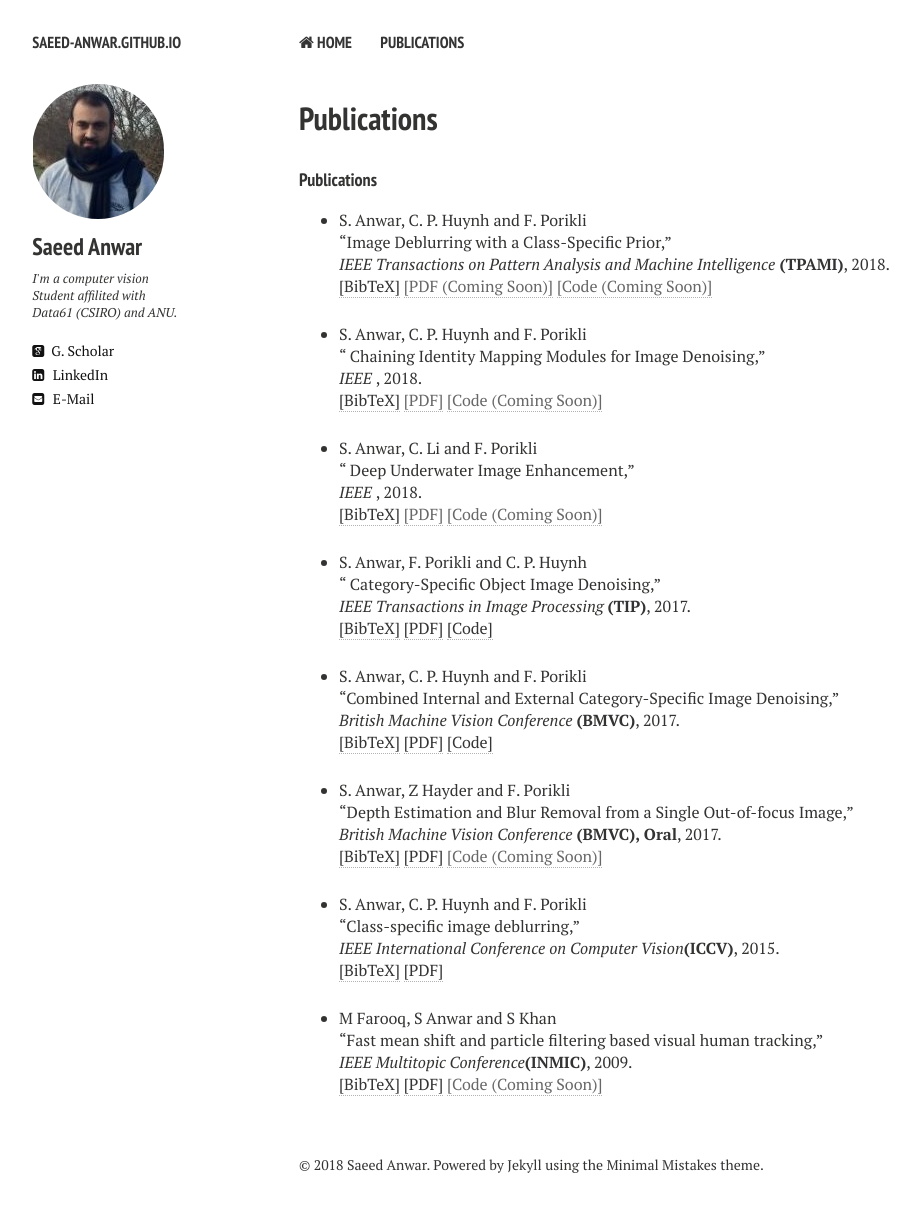
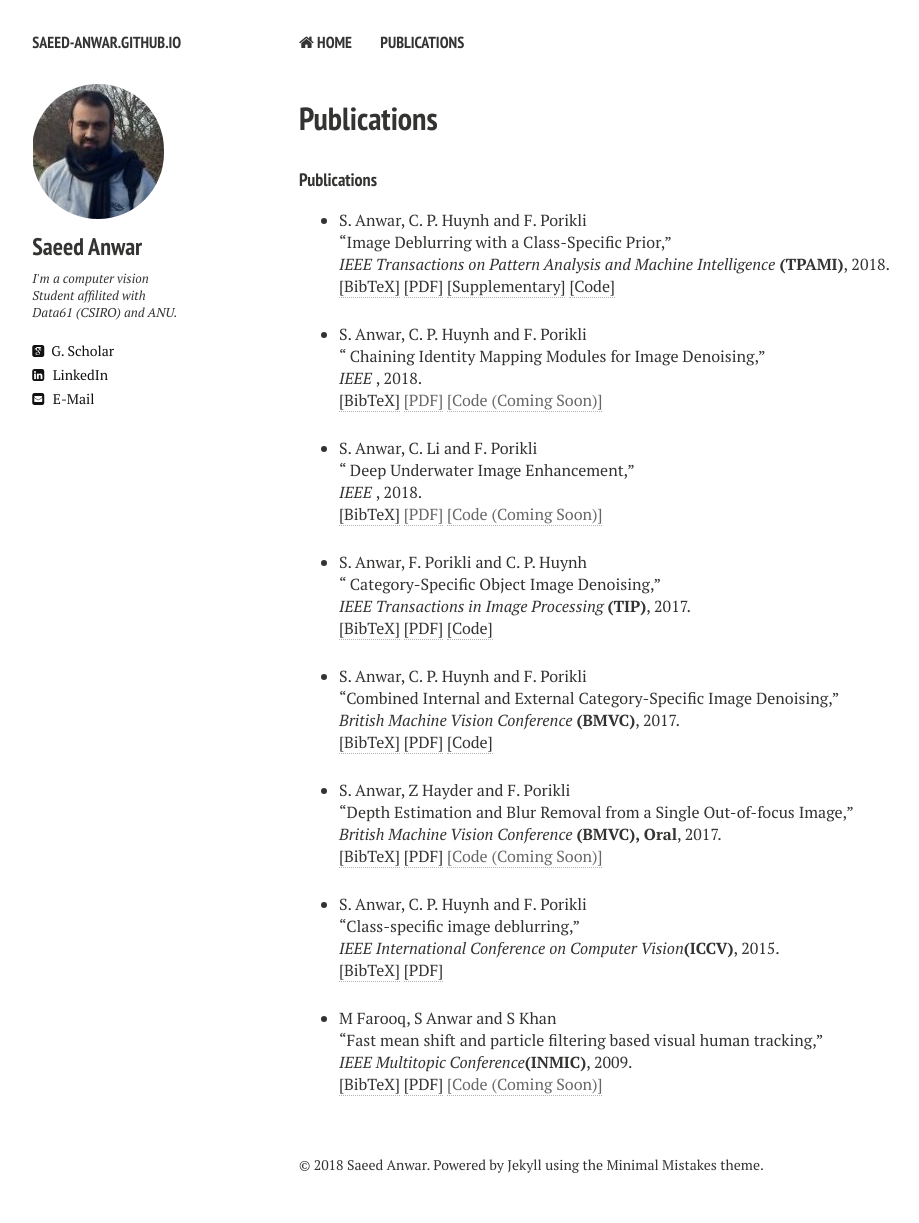
Before and after one commit to saeed-anwar/saeed-anwar.github.io, a Jekyll site: the page built from publications.md, in a window 1280 px wide. Shown: the whole page, without its empty margins (21-940 px from the left). Built offline with Jekyll 4.4.1, drawn with Linux system fonts in a browser that asks for light colours; nearby versions of some CDN libraries.

Commit message:
TPAMI uploaded

```diff
--- a/_layouts/publications.html
+++ b/_layouts/publications.html
@@ -97,8 +97,9 @@ S. Anwar, C. P. Huynh and F. Porikli <br>
 
 <br />
 <a href="javascript:toggleBibtex('Anwar2018PAMI')">[BibTeX]</a>
-<a href="">[PDF (Coming Soon)]</a>
-<a href="">[Code (Coming Soon)]</a>
+<a href="../papers/TPAMI18-deblurring-preprint.pdf">[PDF]</a>
+<a href="../papers/TPAMI18-deblurring-supp.pdf">[Supplementary]</a>
+<a href="../codes/Deblurring_ICCV15_PAMI18.zip">[Code]</a>
 
 </p>
 <div id="bib_Anwar2018PAMI" class="bibtex noshow">
```
Also changed, not shown: 2 other files.
